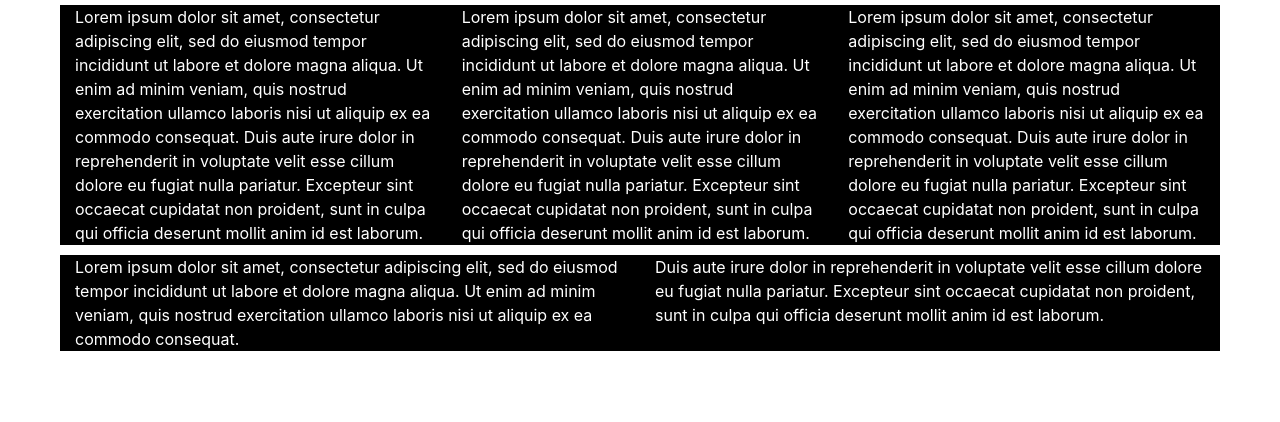
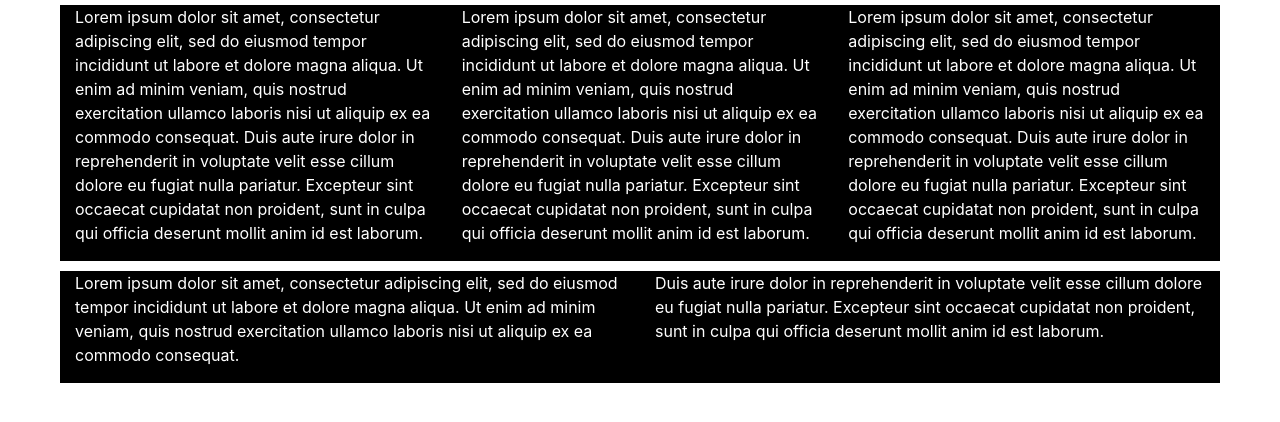
Before and after one commit to sannalahde/sannalahde.github.io, a plain HTML site: page boots.html in a window 1280 px wide. Shown: the part 56-478 px from the top of the page. Drawn offline with nearby package versions, Linux system fonts and the light colour scheme.

Commit message:
paragraphs

```diff
--- a/boots.html
+++ b/boots.html
@@ -14,15 +14,15 @@
     <div class="container">
         <h1>Hello,world!</h1>
     <div class="row">
-    <div class="col-sm-4">Lorem ipsum dolor sit amet, consectetur adipiscing elit, sed do eiusmod tempor incididunt ut labore et dolore magna aliqua. Ut enim ad minim veniam, quis nostrud exercitation ullamco laboris nisi ut aliquip ex ea commodo consequat. Duis aute irure dolor in reprehenderit in voluptate velit esse cillum dolore eu fugiat nulla pariatur. Excepteur sint occaecat cupidatat non proident, sunt in culpa qui officia deserunt mollit anim id est laborum.</div>
-    <div class="col-sm-4">Lorem ipsum dolor sit amet, consectetur adipiscing elit, sed do eiusmod tempor incididunt ut labore et dolore magna aliqua. Ut enim ad minim veniam, quis nostrud exercitation ullamco laboris nisi ut aliquip ex ea commodo consequat. Duis aute irure dolor in reprehenderit in voluptate velit esse cillum dolore eu fugiat nulla pariatur. Excepteur sint occaecat cupidatat non proident, sunt in culpa qui officia deserunt mollit anim id est laborum.</div>
-    <div class="col-sm-4">Lorem ipsum dolor sit amet, consectetur adipiscing elit, sed do eiusmod tempor incididunt ut labore et dolore magna aliqua. Ut enim ad minim veniam, quis nostrud exercitation ullamco laboris nisi ut aliquip ex ea commodo consequat. Duis aute irure dolor in reprehenderit in voluptate velit esse cillum dolore eu fugiat nulla pariatur. Excepteur sint occaecat cupidatat non proident, sunt in culpa qui officia deserunt mollit anim id est laborum.</div>
+    <div class="col-sm-4"><p>Lorem ipsum dolor sit amet, consectetur adipiscing elit, sed do eiusmod tempor incididunt ut labore et dolore magna aliqua. Ut enim ad minim veniam, quis nostrud exercitation ullamco laboris nisi ut aliquip ex ea commodo consequat. Duis aute irure dolor in reprehenderit in voluptate velit esse cillum dolore eu fugiat nulla pariatur. Excepteur sint occaecat cupidatat non proident, sunt in culpa qui officia deserunt mollit anim id est laborum.</p></div>
+    <div class="col-sm-4"><p>Lorem ipsum dolor sit amet, consectetur adipiscing elit, sed do eiusmod tempor incididunt ut labore et dolore magna aliqua. Ut enim ad minim veniam, quis nostrud exercitation ullamco laboris nisi ut aliquip ex ea commodo consequat. Duis aute irure dolor in reprehenderit in voluptate velit esse cillum dolore eu fugiat nulla pariatur. Excepteur sint occaecat cupidatat non proident, sunt in culpa qui officia deserunt mollit anim id est laborum.</p></div>
+    <div class="col-sm-4"><p>Lorem ipsum dolor sit amet, consectetur adipiscing elit, sed do eiusmod tempor incididunt ut labore et dolore magna aliqua. Ut enim ad minim veniam, quis nostrud exercitation ullamco laboris nisi ut aliquip ex ea commodo consequat. Duis aute irure dolor in reprehenderit in voluptate velit esse cillum dolore eu fugiat nulla pariatur. Excepteur sint occaecat cupidatat non proident, sunt in culpa qui officia deserunt mollit anim id est laborum.</p></div>
     </div>
     </div>
     <div class="container">
     <div class="row">
-        <div class="col-sm-6">Lorem ipsum dolor sit amet, consectetur adipiscing elit, sed do eiusmod tempor incididunt ut labore et dolore magna aliqua. Ut enim ad minim veniam, quis nostrud exercitation ullamco laboris nisi ut aliquip ex ea commodo consequat.</div>
-        <div class="col-sm-6">Duis aute irure dolor in reprehenderit in voluptate velit esse cillum dolore eu fugiat nulla pariatur. Excepteur sint occaecat cupidatat non proident, sunt in culpa qui officia deserunt mollit anim id est laborum.</div>
+        <div class="col-sm-6"><p>Lorem ipsum dolor sit amet, consectetur adipiscing elit, sed do eiusmod tempor incididunt ut labore et dolore magna aliqua. Ut enim ad minim veniam, quis nostrud exercitation ullamco laboris nisi ut aliquip ex ea commodo consequat.</p></div>
+        <div class="col-sm-6"><p>Duis aute irure dolor in reprehenderit in voluptate velit esse cillum dolore eu fugiat nulla pariatur. Excepteur sint occaecat cupidatat non proident, sunt in culpa qui officia deserunt mollit anim id est laborum.</p></div>
     </div>
     </div>
 
```
